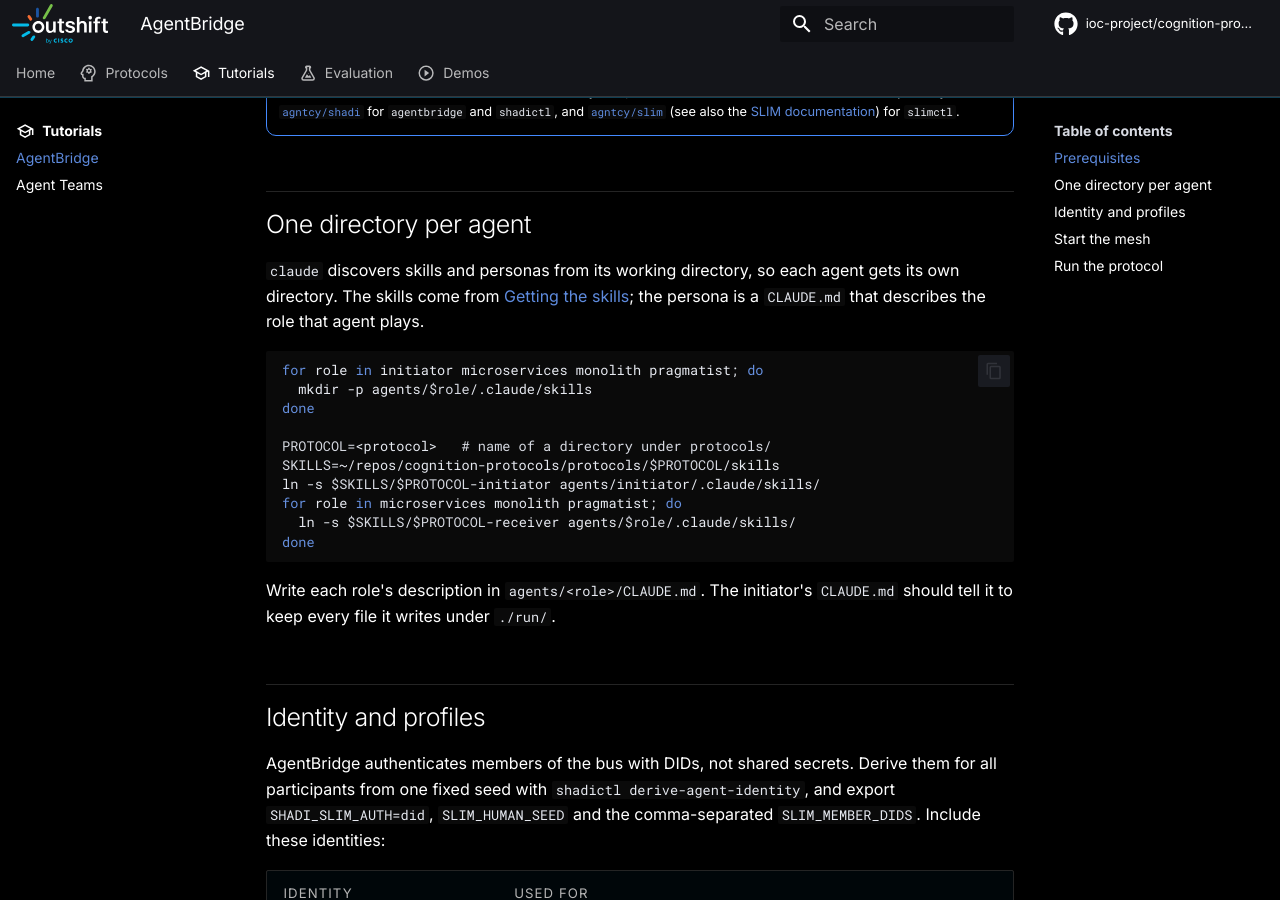
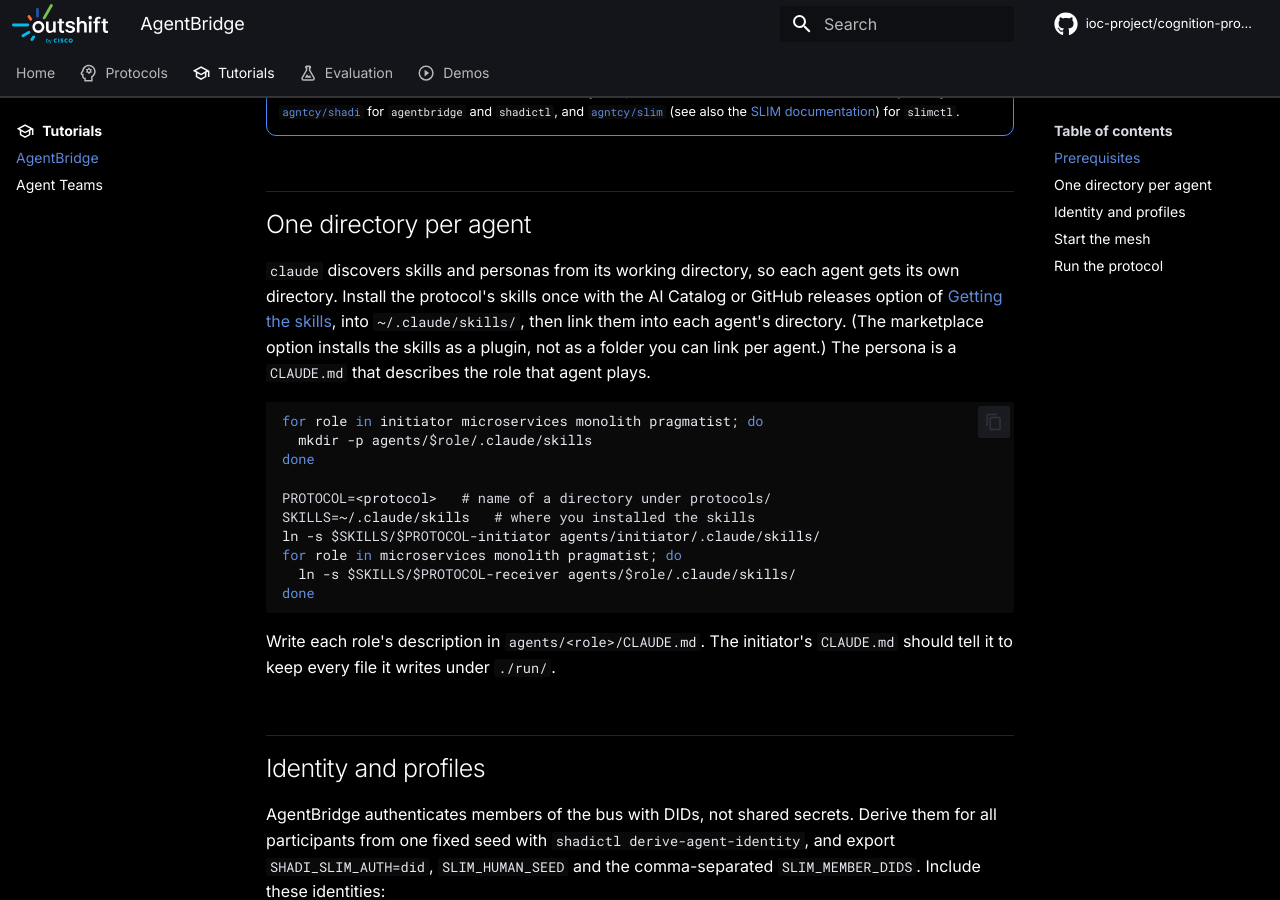
Before and after one commit to ioc-project/cognition-protocols, an MkDocs documentation site: the page built from docs/tutorials/agentbridge.md, in a window 1280 px wide and 900 px high, scrolled down 1260 px. Built offline with MkDocs 1.6.1 and Material for MkDocs 9.7.7, drawn with Linux system fonts in a browser that asks for light colours; comment, search, counter and statistics services are not loaded; some of the changed text lies outside the part shown.

Commit message:
docs: take tutorial skills from the installed location, not the repo checkout
Signed-off-by: Mauro Sardara <msardara@cisco.com>

````diff
--- a/docs/tutorials/agentbridge.md
+++ b/docs/tutorials/agentbridge.md
@@ -69,7 +69,10 @@
 ## One directory per agent
 
 `claude` discovers skills and personas from its working directory, so each agent gets its own
-directory. The skills come from [Getting the skills](../protocols/getting-started.md#getting-the-skills); the persona is a
+directory. Install the protocol's skills once with the AI Catalog or GitHub releases option
+of [Getting the skills](../protocols/getting-started.md#getting-the-skills), into
+`~/.claude/skills/`, then link them into each agent's directory. (The marketplace option
+installs the skills as a plugin, not as a folder you can link per agent.) The persona is a
 `CLAUDE.md` that describes the role that agent plays.
 
 ```bash
@@ -78,7 +81,7 @@
 done
 
 PROTOCOL=<protocol>   # name of a directory under protocols/
-SKILLS=~/repos/cognition-protocols/protocols/$PROTOCOL/skills
+SKILLS=~/.claude/skills   # where you installed the skills
 ln -s $SKILLS/$PROTOCOL-initiator agents/initiator/.claude/skills/
 for role in microservices monolith pragmatist; do
   ln -s $SKILLS/$PROTOCOL-receiver agents/$role/.claude/skills/
@@ -153,7 +156,7 @@
 # 2. the four agents, each from its own directory, inside the sandbox
 cd agents/initiator && shadictl \
   --allow . --allow ~/.claude --allow ~/.claude.json \
-  --read /path/to/protocols/$PROTOCOL/skills \
+  --read "$SKILLS" \
   --net-block --net-allow api.anthropic.com --net-allow 127.0.0.1:47560 \
   -- agentbridge register --tool initiator \
   --command "$PWD" --slim-endpoint 127.0.0.1:47560
````
Also changed, not shown: docs/tutorials/agent-teams.md (+3 -2 lines).
